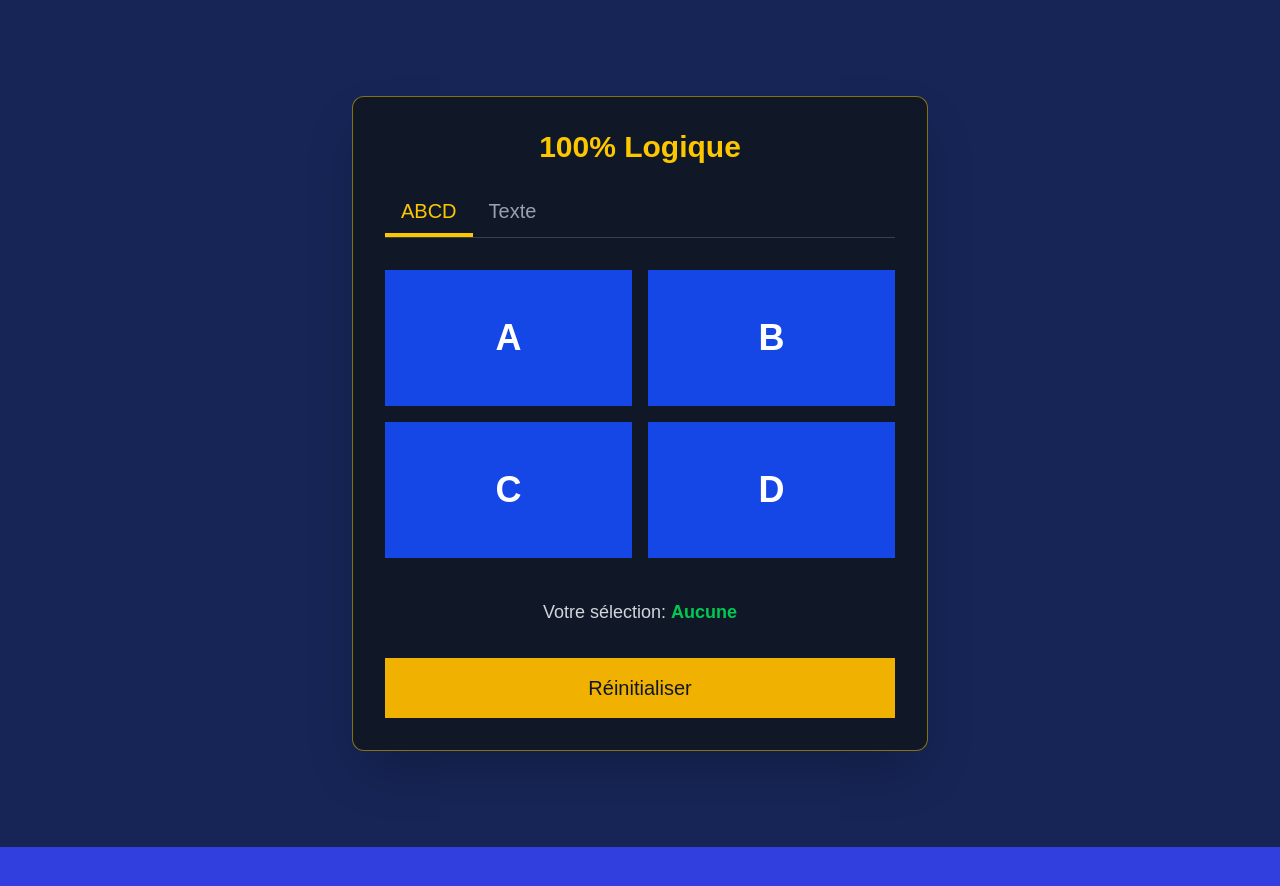
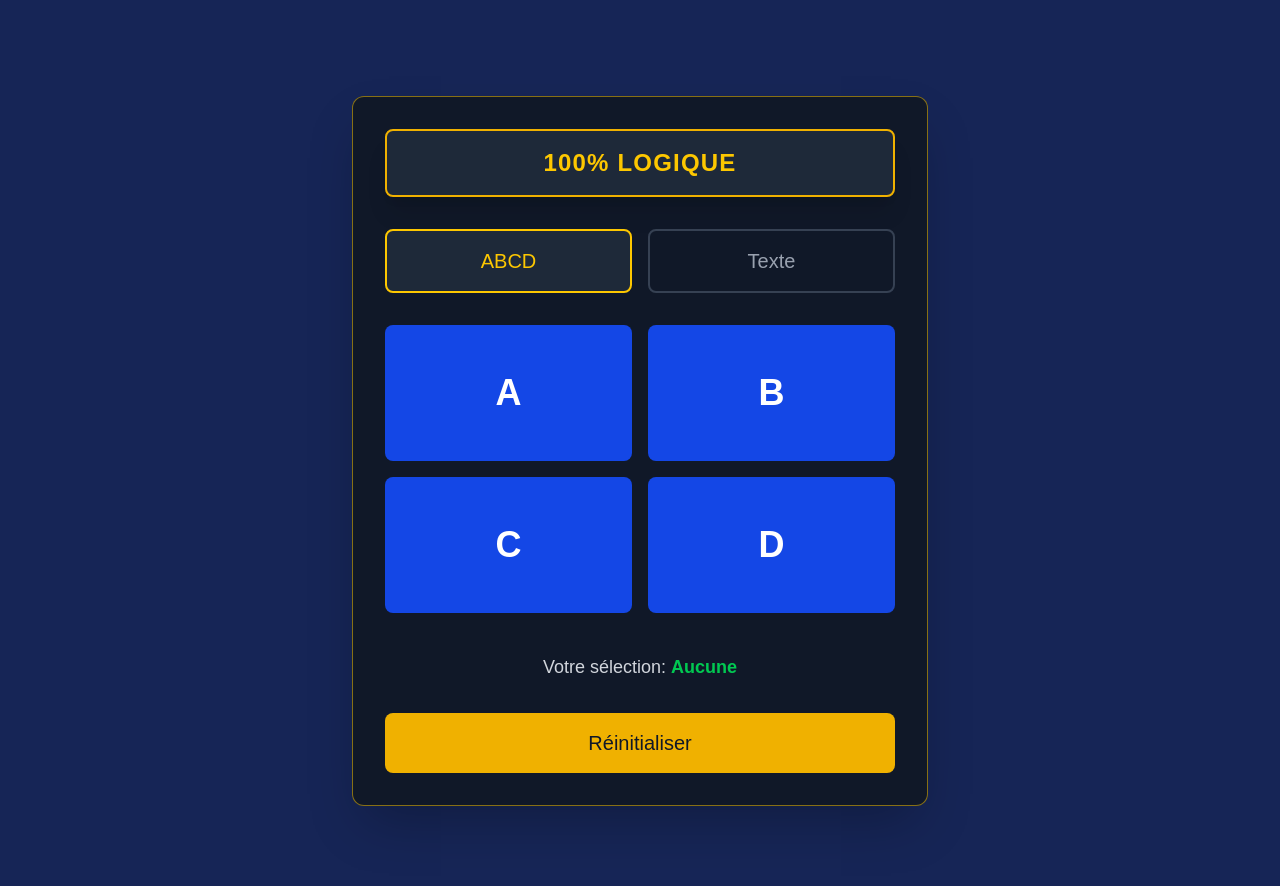
Before and after one commit to dodi213/dodsh100, a Next.js app: page / in a window 1280 px wide. Shown: the top 886 px of the page. Before the commit the page ends 847 px from the top, so only its background shows below. Built offline with nearby package versions, Linux system fonts and the light colour scheme.

Commit message:
Fixed Style

```diff
--- a/app/page.tsx
+++ b/app/page.tsx
@@ -16,9 +16,7 @@ export default function Home() {
   const [selectedButton, setSelectedButton] = useState<ButtonSelection>(null);
 
   // 3. TEXT Tab States:
-  // Tracks the current value of the text input field
   const [inputText, setInputText] = useState('');
-  // Tracks the submitted text to be displayed
   const [displayText, setDisplayText] = useState('');
 
   // Define the labels for the four main buttons
@@ -27,7 +25,6 @@ export default function Home() {
   // --- Handlers for ABCD Tab ---
 
   const handleButtonClick = (buttonId: ButtonSelection) => {
-    // Toggle behavior
     setSelectedButton(prev => (prev === buttonId ? null : buttonId));
   };
 
@@ -38,13 +35,13 @@ export default function Home() {
   // Helper function to determine the dynamic classes based on selection
   const getButtonClasses = (buttonId: ButtonSelection) => {
     // Base classes for large buttons
-    const baseClasses = 'text-white text-4xl font-bold py-12 transition-colors duration-200 ease-in-out w-full';
+    const baseClasses = 'text-white text-4xl font-bold py-12 transition-colors duration-200 ease-in-out w-full rounded-lg';
 
     if (selectedButton === buttonId) {
-      // Selected: Green (Kept as requested)
+      // Selected: Green
       return `${baseClasses} bg-green-500 hover:bg-green-400`;
     } else {
-      // Not Selected: Dark Blue (Theme color)
+      // Not Selected: Dark Blue
       return `${baseClasses} bg-blue-700 hover:bg-blue-600`;
     }
   };
@@ -52,20 +49,30 @@ export default function Home() {
   // --- Handlers for TEXT Tab ---
 
   const handleSubmitText = () => {
-    // Set the submitted text and clear the input field
     setDisplayText(inputText);
     setInputText('');
   };
 
-  // Helper function for tab button styling
+  // Helper function for tab button styling (Styled like the A, B, C, D options)
   const getTabClasses = (tabId: TabSelection) => {
-    const baseClasses = 'py-2 px-4 text-xl font-medium transition-colors duration-200';
+    // Styling base: Dark background, border-gold, rounded
+    const baseClasses = 'relative w-1/2 py-4 px-2 text-center text-xl font-medium transition-colors duration-200 cursor-pointer rounded-lg border-2';
+
+    // Label styling (A, B, C, D label)
+    const labelClasses = 'absolute -top-3 left-1/2 transform -translate-x-1/2 text-lg font-bold w-10 h-10 flex items-center justify-center rounded-full border-2';
+
     if (activeTab === tabId) {
-      // Active tab: Gold text, Gold border
-      return `${baseClasses} text-yellow-400 border-b-4 border-yellow-400`;
+      // Active tab: Bright Gold border, Gold text, Gold label background
+      return {
+          tab: `${baseClasses} bg-gray-800 border-yellow-400 text-yellow-400`,
+          label: `${labelClasses} bg-yellow-400 border-yellow-400 text-gray-900`
+      };
     } else {
-      // Inactive tab: Gray text
-      return `${baseClasses} text-gray-400 hover:text-yellow-400 border-b-4 border-transparent`;
+      // Inactive tab: Darker border, Gray text, Dark label background
+      return {
+          tab: `${baseClasses} bg-gray-900 border-gray-700 text-gray-400 hover:border-yellow-400`,
+          label: `${labelClasses} bg-gray-700 border-gray-700 text-gray-400`
+      };
     }
   };
 
@@ -75,7 +82,8 @@ export default function Home() {
   const renderContent = () => {
     if (activeTab === 'ABCD') {
       return (
-        <div className="flex flex-col space-y-4 w-full">
+        <div className="flex flex-col space-y-4 w-full pt-4">
+
           {/* --- 4 Big Buttons (A, B, C, D) --- */}
           <div className="grid grid-cols-2 gap-4">
             {buttons.map((buttonId) => (
@@ -99,8 +107,7 @@ export default function Home() {
           {/* --- Reset Button --- */}
           <button
             onClick={handleReset}
-            // Reset button theme: Gold/Yellow with Dark text
-            className="mt-4 text-gray-900 text-xl font-medium py-4 bg-yellow-500 hover:bg-yellow-400 transition-colors duration-200 ease-in-out"
+            className="mt-4 text-gray-900 text-xl font-medium py-4 bg-yellow-500 hover:bg-yellow-400 transition-colors duration-200 ease-in-out rounded-lg"
           >
             Réinitialiser
           </button>
@@ -108,11 +115,12 @@ export default function Home() {
       );
     } else if (activeTab === 'TEXT') {
       return (
-        <div className="flex flex-col space-y-6 w-full">
+        <div className="flex flex-col space-y-6 w-full pt-4">
+
           {/* --- Display Submitted Text --- */}
           <div className="text-center min-h-[5rem]">
             {displayText && (
-              // Display Text: Green (Kept as requested)
+              // Display Text: Green
               <p className="text-5xl font-extrabold text-green-500">
                 {displayText}
               </p>
@@ -142,7 +150,7 @@ export default function Home() {
                 : 'bg-gray-600 cursor-not-allowed text-gray-400'
               }`}
           >
-            Confimer
+            Confirmer
           </button>
         </div>
       );
@@ -152,28 +160,43 @@ export default function Home() {
 
   // --- Main Component Structure ---
 
+  // Get tab styles
+  const tabABCD = getTabClasses('ABCD');
+  const tabTEXT = getTabClasses('TEXT');
+
   return (
     // Main background: Dark Blue (bg-blue-950)
     <main className="flex min-h-screen flex-col items-center justify-center p-8 md:p-24 bg-blue-950">
       <div className="flex flex-col w-full max-w-xl p-8 rounded-xl shadow-2xl bg-gray-900 border border-yellow-400/50">
-        <h1 className="text-3xl font-bold mb-6 text-center text-yellow-400">
-          100% Logique
-        </h1>
 
-        {/* --- Tab Navigation --- */}
-        <div className="flex border-b border-gray-700 mb-8">
+        {/* --- 100% Logique Title Bar (Styled like the quiz bar) --- */}
+        <div className="bg-gray-800 border-2 border-yellow-500 p-4 mb-8 rounded-lg shadow-xl relative">
+            <h1 className="text-2xl font-extrabold text-center text-yellow-400 tracking-wider uppercase">
+                100% Logique
+            </h1>
+            {/* You could add a style element like the 80% circle here if needed */}
+        </div>
+
+        {/* --- Tab Navigation (Styled like the A, B, C, D options) --- */}
+        <div className="flex justify-between space-x-4 mb-4">
+
+          {/* Option 1: ABCD */}
           <button
             onClick={() => setActiveTab('ABCD')}
-            className={getTabClasses('ABCD')}
+            className={tabABCD.tab}
           >
             ABCD
           </button>
+
+          {/* Option 2: TEXT */}
           <button
             onClick={() => setActiveTab('TEXT')}
-            className={getTabClasses('TEXT')}
+            className={tabTEXT.tab}
           >
+
             Texte
           </button>
+
         </div>
 
         {/* --- Tab Content --- */}
```
